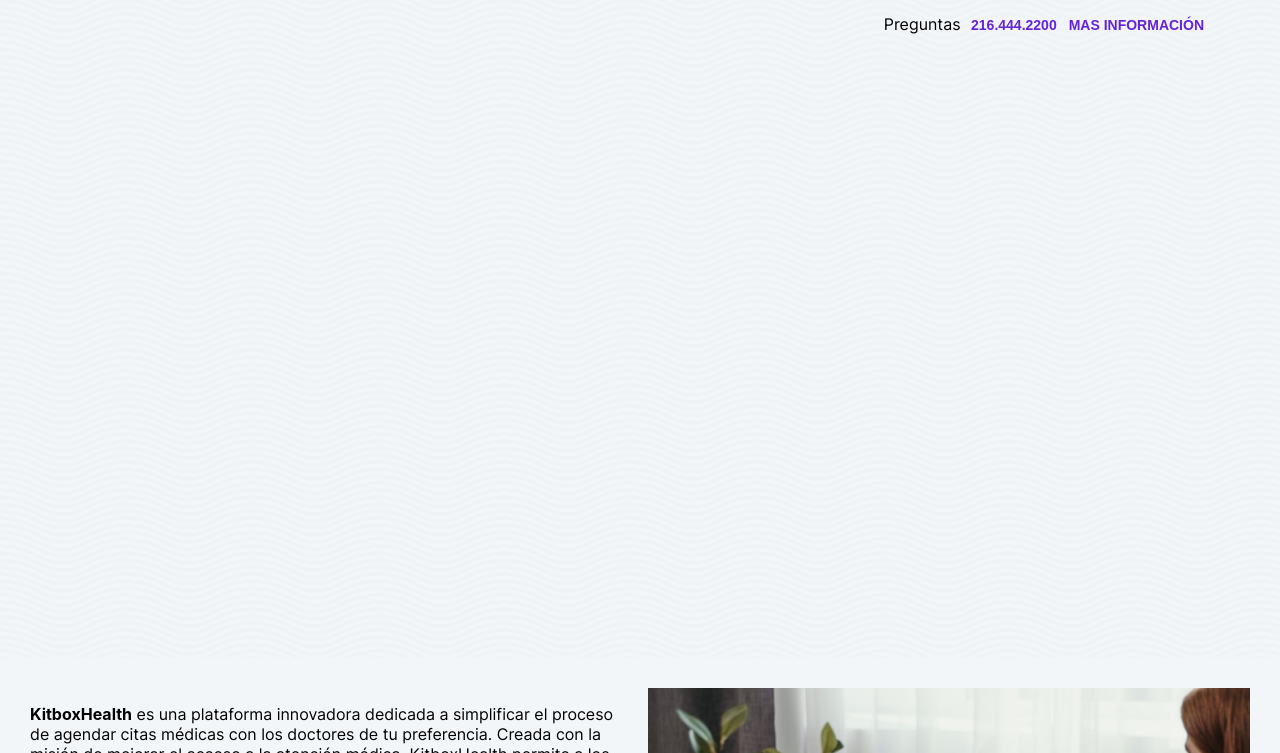
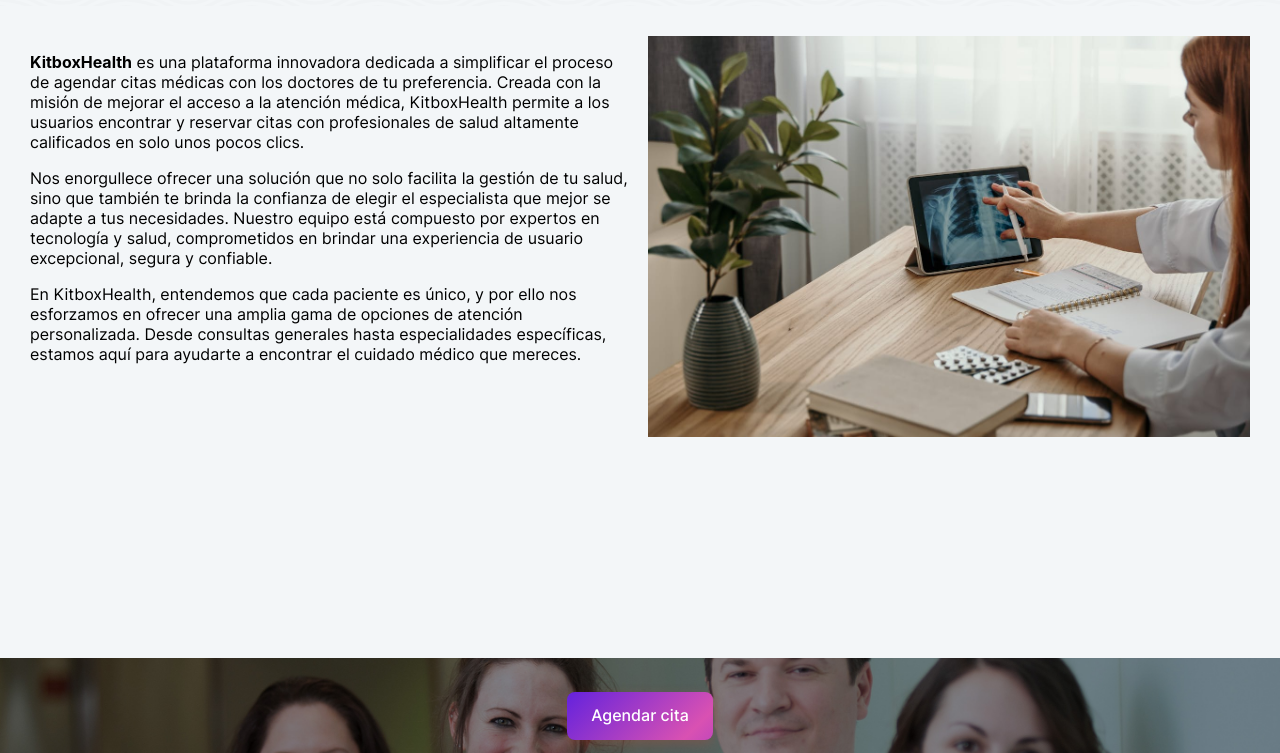
Before and after one commit to domicoder/kitboxhealth-landing, a plain HTML site: page about.html in a window 1280 px wide. Shown: the part 230-983 px from the top of the page. Drawn offline with Linux system fonts and the light colour scheme; a web font is replaced by a local one.

Commit message:
fix: height on contact and about pages

```diff
--- a/about.html
+++ b/about.html
@@ -50,7 +50,7 @@
   </div>
   <!-- ****** INFO: Content section ****** -->
   <div class="container-content" id="content-section">
-    <section class="hero-content theme-light-gray-pattern">
+    <section class="theme-light-gray-pattern">
       <div class="container hero-pad">
         <div class="content-title-container">
           <h2 class="content-title inter-black">
```
Also changed, not shown: contact.html (+1 -1 lines).
